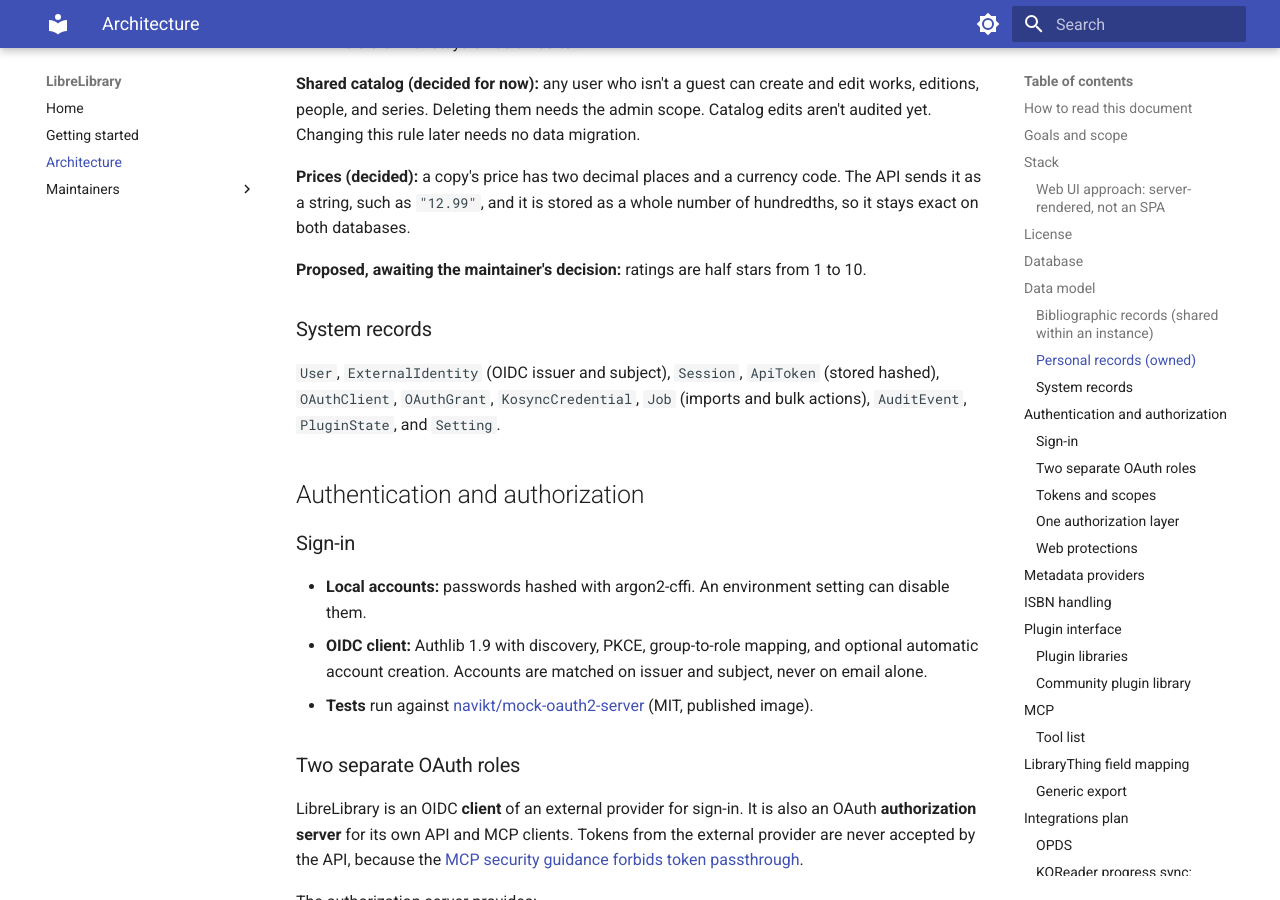
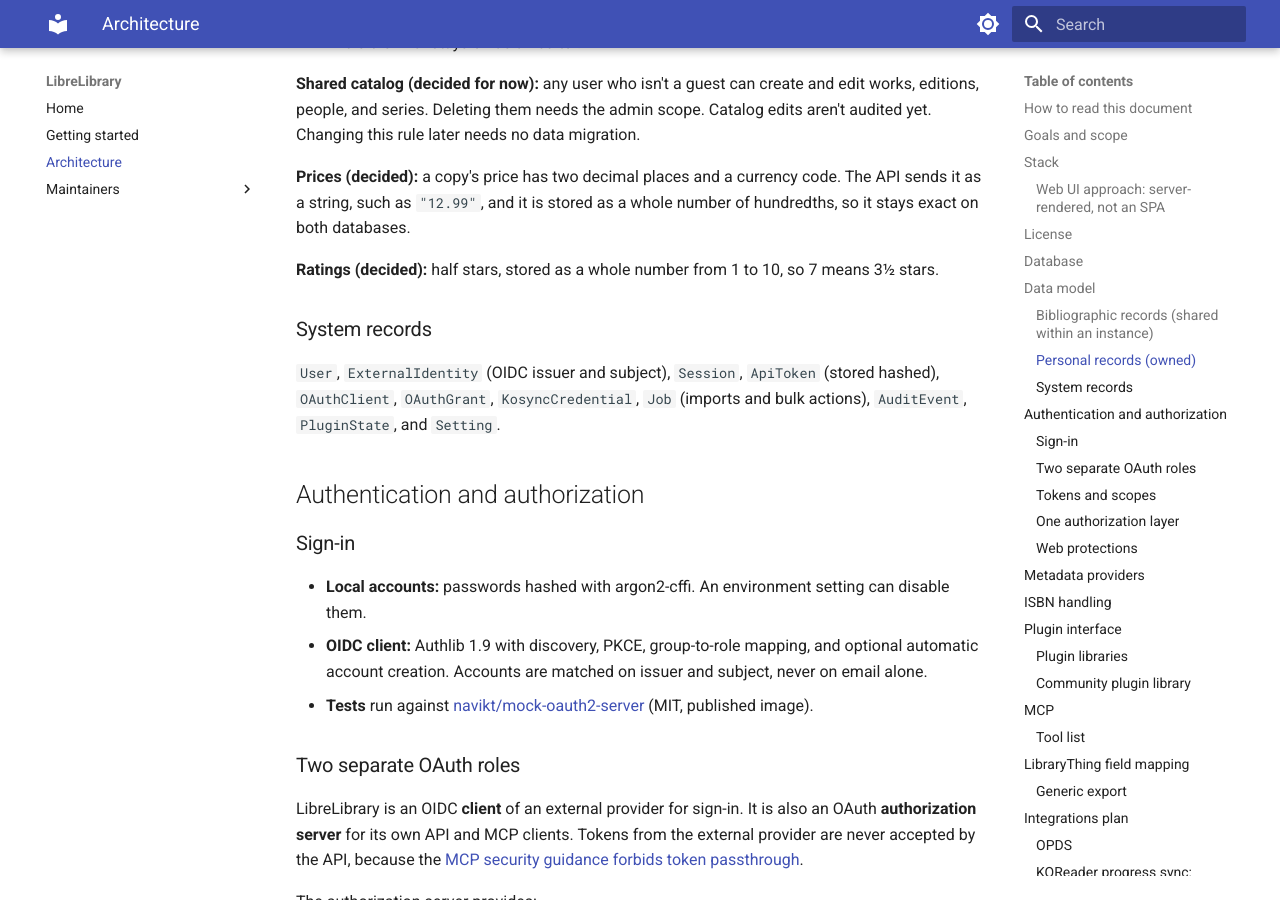
Before and after one commit to nkboedecker/LibreLibrary, an MkDocs documentation site: the page built from docs/design/architecture.md, in a window 1280 px wide and 900 px high, scrolled down 5338 px. Built offline with MkDocs 1.6.1 and Material for MkDocs 9.7.7, drawn with Linux system fonts in a browser that asks for light colours; the version menu is left out.

Commit message:
docs: record the half-star ratings decision
Assisted-by: Claude Code
Signed-off-by: Natalie Boedecker <git@boedecker.dev>

```diff
--- a/docs/design/architecture.md
+++ b/docs/design/architecture.md
@@ -115,7 +115,7 @@ ISBNs are stored normalized as ISBN-13 where possible. An ISBN-10 is derivable,
 
 **Prices (decided):** a copy's price has two decimal places and a currency code. The API sends it as a string, such as `"12.99"`, and it is stored as a whole number of hundredths, so it stays exact on both databases.
 
-**Proposed, awaiting the maintainer's decision:** ratings are half stars from 1 to 10.
+**Ratings (decided):** half stars, stored as a whole number from 1 to 10, so 7 means 3½ stars.
 
 ### System records
 
```
